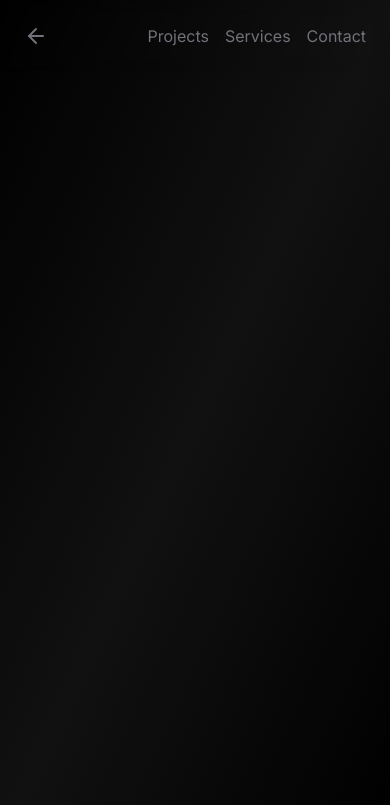
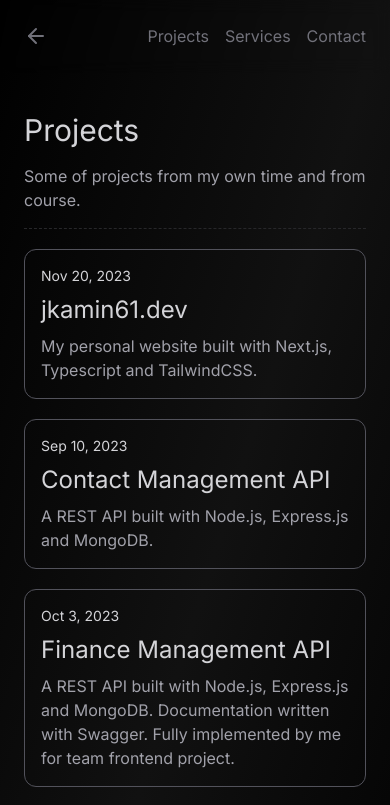
Before and after one commit to jkamin61/jkamin61_page, a Next.js app: page /projects/individual-projects in a window 390 px wide. Shown: the top 805 px of the page. Built offline with nearby package versions, Linux system fonts and the light colour scheme.

Commit message:
mobile version of individual projects page

```diff
--- a/app/projects/individual-projects/page.tsx
+++ b/app/projects/individual-projects/page.tsx
@@ -1,12 +1,68 @@
 import Navigation from "../../components/nav";
 import React from "react";
+import Link from "next/link";
+
+const projects: { date: string, title: string, description: string, link: string }[] = [
+    {
+        date: "Nov 20, 2023",
+        title: "jkamin61.dev",
+        description: "My personal website built with Next.js, Typescript and TailwindCSS.",
+        link: "/",
+    },
+    {
+        date: "Sep 10, 2023",
+        title: "Contact Management API",
+        description: "A REST API built with Node.js, Express.js and MongoDB.",
+        link: "/",
+    },
+    {
+        date: "Oct 3, 2023",
+        title: "Finance Management API",
+        description: "A REST API built with Node.js, Express.js and MongoDB. Documentation written with Swagger. Fully implemented by me for team frontend project.",
+        link: "/",
+    },
+    {
+        date: "May 10, 2023",
+        title: "Contact Management System",
+        description: "A web application built with React.js and Redux. Stores data in local storage.",
+        link: "/",
+    },
+    {
+        date: "Apr 17, 2023",
+        title: "Image finder",
+        description: "A web application built with React.js and custom css. Uses public API to fetch images.",
+        link: "https://jkamin61.github.io/goit-react-hw-04-images/",
+    },
+];
 
 const IndividualProjectsPage = () => {
     return (
         <div
-            className="flex flex-col items-center justify-center w-screen h-screen overflow-hidden dark-theme relative">
+            className="relative flex flex-col items-center pt-20 px-6 mx-auto w-full h-full overflow-hidden dark-theme">
             <Navigation/>
-            <div></div>
+            <div className="my-8 sm:my-16 divide-y divide-zinc-800 divide-dashed">
+                <div className="">
+                    <h2 className="text-3xl text-zinc-300">Projects</h2>
+                    <p className="py-4 text-zinc-400">Some of projects from my own time and from course.</p>
+                </div>
+                <div className="h-full">
+                    {projects.map((project) => (
+                        <div key={project.title}
+                             className="my-5 border rounded-xl hover:bg-zinc-800/10 group md:gap-8 hover:border-zinc-400/50 border-zinc-600">
+                            <Link href={project.link}>
+                                <article className="text-zinc-300 p-4">
+                                <span>
+                                <p className="text-sm">{project.date}</p>
+
+                                    </span>
+                                    <h3 className="text-2xl my-2">{project.title}</h3>
+                                    <p className="text-md text-zinc-400">{project.description}</p>
+                                </article>
+                            </Link>
+                        </div>
+                    ))}
+                </div>
+            </div>
         </div>
     );
 }
```
